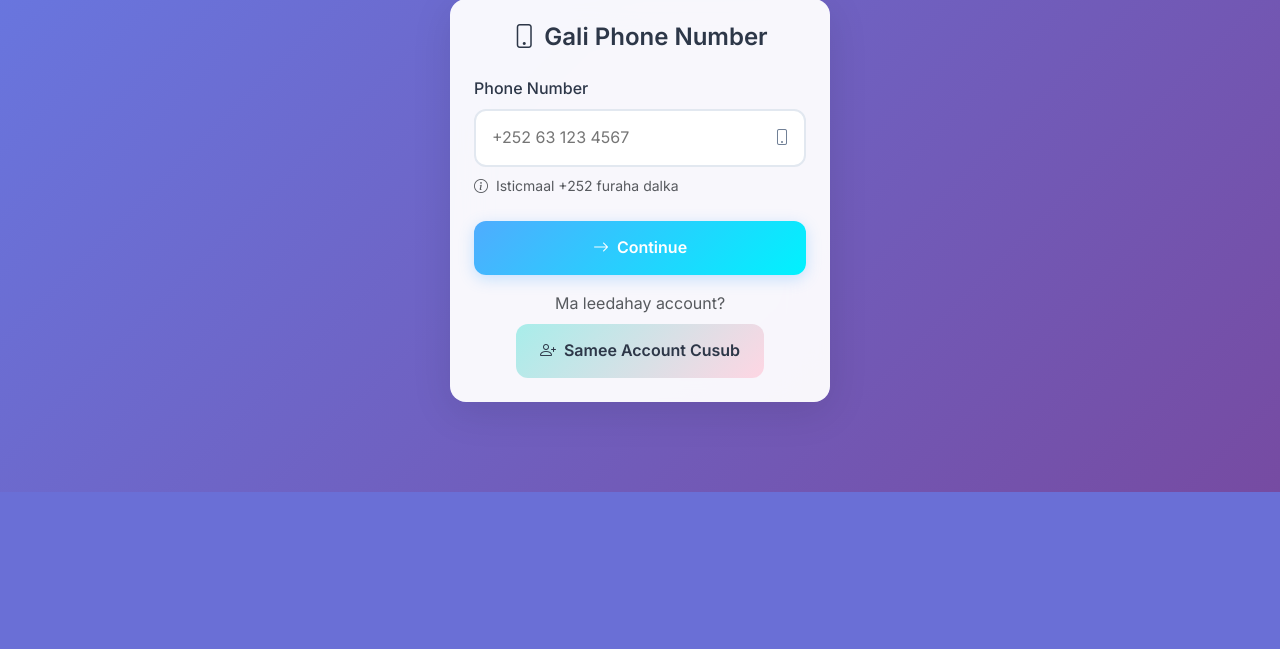
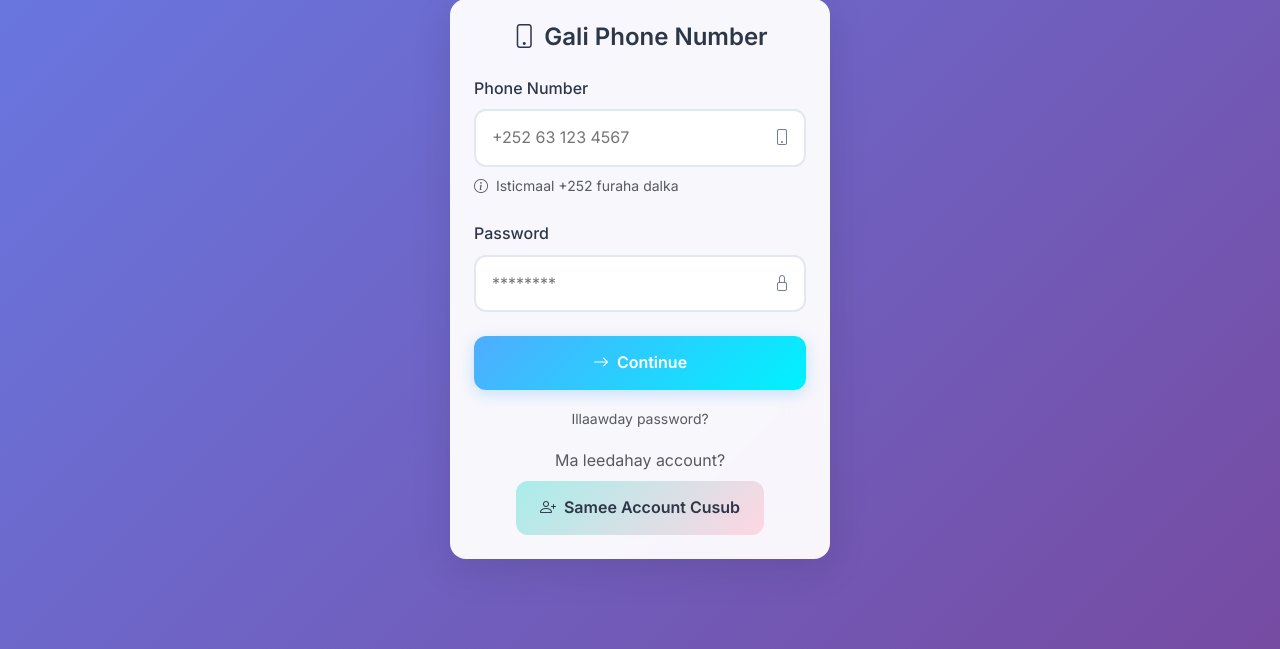
Before and after one commit to Fadal33-sudo/PUBG-uc, a Flask app: page /login in a window 1280 px wide. Shown: the part 355-1004 px from the top of the page. Before the commit the page ends 847 px from the top, so only its background shows below. Run offline with Flask 3, Linux system fonts and the light colour scheme.

Commit message:
UI/UX improvements and consistent placeholders

```diff
--- a/templates/login.html
+++ b/templates/login.html
@@ -40,9 +40,26 @@
                             </small>
                         </div>
 
+                        <div class="mb-4">
+                            <label for="password" class="form-label fw-medium">Password</label>
+                            <div class="position-relative">
+                                <input type="password"
+                                       class="form-control-modern w-100"
+                                       id="password"
+                                       name="password"
+                                       placeholder="********"
+                                       required>
+                                <i class="bi bi-lock position-absolute" style="right: 16px; top: 50%; transform: translateY(-50%); color: var(--text-secondary);"></i>
+                            </div>
+                        </div>
+
                         <button type="submit" class="btn-primary-modern w-100 mb-3">
                             <i class="bi bi-arrow-right me-2"></i>Continue
                         </button>
+                        <div class="text-center mb-3">
+                            <a href="#" class="text-muted text-decoration-none" style="font-size: 14px;">Illaawday password?</a>
+                        </div>
+
                     </form>
 
                     <div class="text-center">
```
